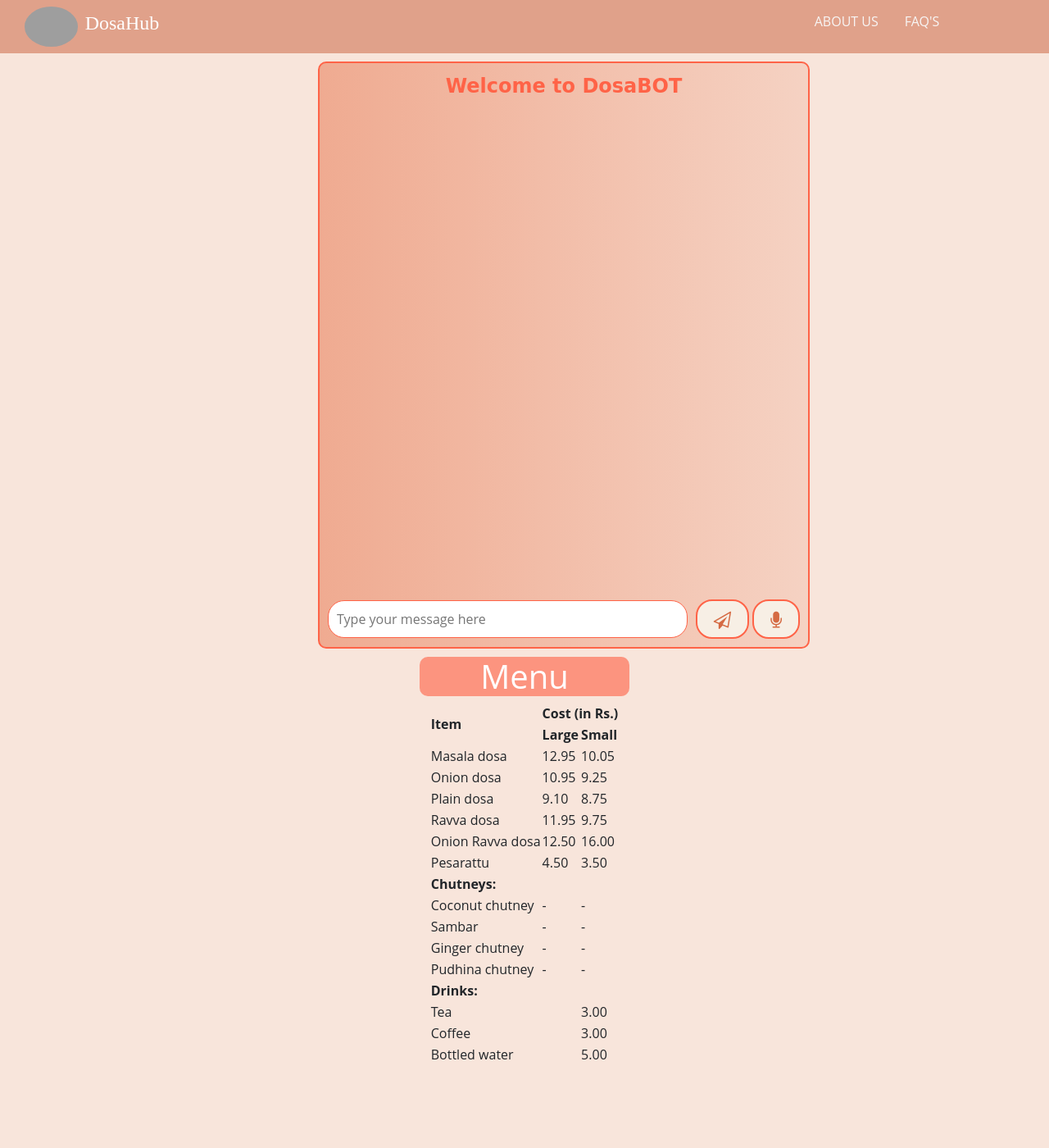
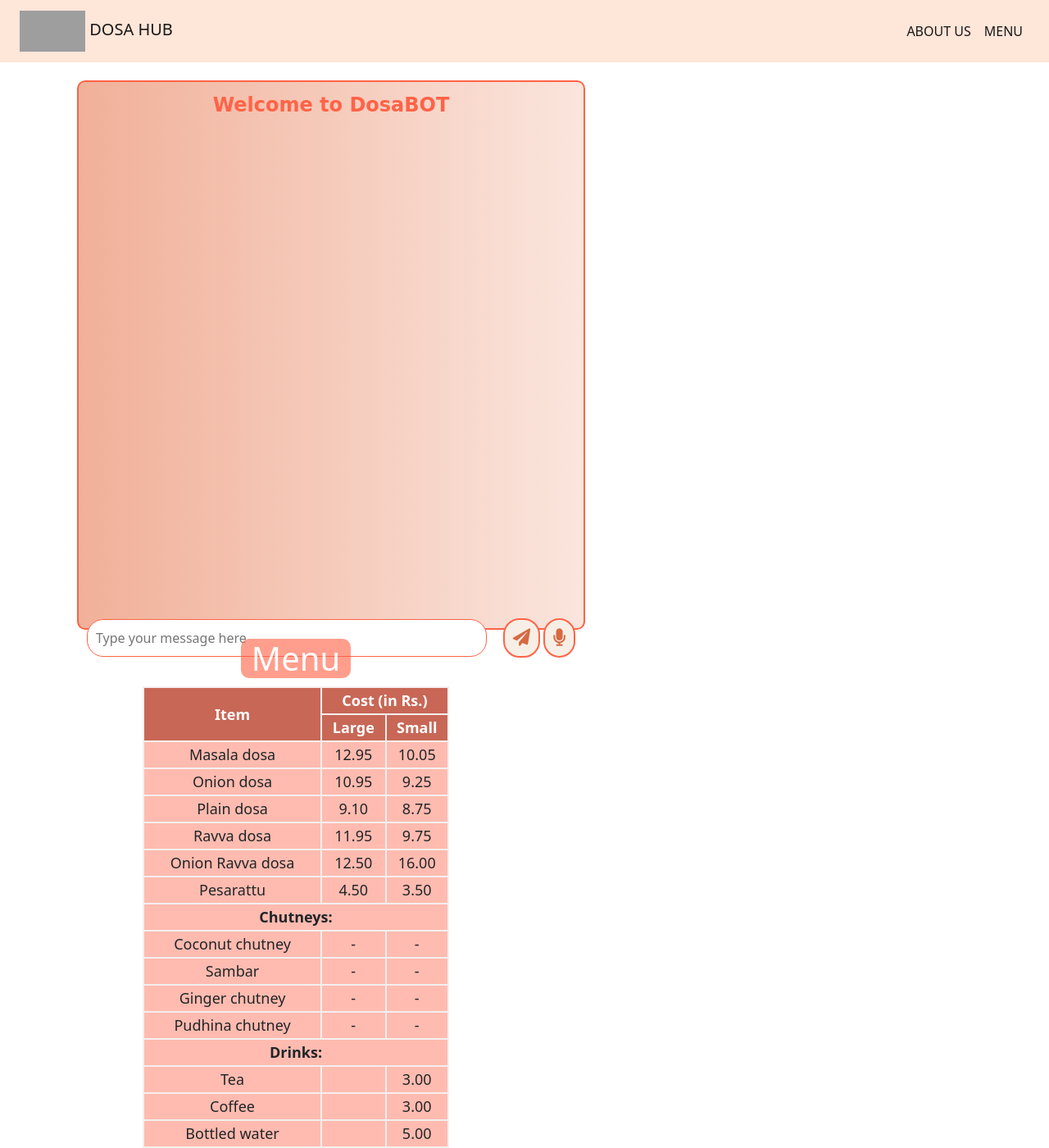
Before and after one commit to Gayathri0315/DosaBot, a FastAPI app: page / in a window 1280 px wide. Shown: the whole page at 82% size. Before the commit the page ends 1292 px from the top, so only its background shows below. Run offline with FastAPI, Linux system fonts and the light colour scheme; some libraries are stand-ins or nearby versions; grey boxes are pictures that could not be loaded.

Commit message:
first commit

```diff
--- a/static/CSS/index.css
+++ b/static/CSS/index.css
@@ -1,8 +1,8 @@
 body {
   font-family: "Open Sans", sans-serif;
-  background-color:rgba(244, 212, 194, 0.584);
+  background-color:rgba(81, 199, 85, 0.584);
   /* background-image: url(https://t3.ftcdn.net/jpg/02/52/63/16/360_F_252631636_qnuNZp2bx1rjXJt2ydrsMVRTaMA1Nd43.jpg);/*
-  background-image: url("/static/waiter.png");*/
+  background-image: url("/static/waiter.png"); */
   background-repeat: no-repeat;
   background-size:16%;
   background-position: center;
@@ -20,16 +20,35 @@ header {
 }
 
 #chat-window {
-  width: 600px;
-  height:80%;
-  margin-left: 30%;
+  width:620px;
+  height:670px;
   background-image:linear-gradient(to right,rgba(237, 155, 125, 0.789),rgba(237, 155, 125, 0.258));
   padding: 10px;
   border:2px solid tomato;
   border-radius: 10px;
+  margin-top: 2%;
 }
 
-
+div table {
+  border-collapse: collapse;
+  width: 70%;
+  margin-top:2%;
+}
+div th{
+  border: 2px solid rgb(244, 239, 239);
+  background-color: rgba(199, 99, 81, 0.967); ;
+  padding: 2px;
+  font-size: 18px;
+  color:white;
+  text-align:center;
+}
+div td {
+  border: 2px solid rgb(244, 239, 239);
+  background-color: rgba(255, 99, 71, 0.433); ;
+  padding: 2px;
+  font-size: 18px;
+  text-align:center;
+}
  #text{
   margin-left: 10%;
   margin-right:10%;
@@ -46,13 +65,6 @@ header a:hover{
   background-color:rgb(199, 26, 26);
   border-radius: 20px;
 }
-
-#waiter{
-  width:25%;
-  height:80%;
-  margin-left: 10%;
-  margin-right:10%;
-}
 #chat-messages {
   height: calc(100vh - 200px);
   max-height: calc(100vh - 200px);
@@ -66,12 +78,12 @@ header a:hover{
 #chat-input {
   flex-grow: 1;
   padding: 10px;
-  margin-right: 10px;
+  margin-right:20px;
   border-radius: 20px;
   border: 1px solid tomato;
 }
 button[type="submit"] {
-  padding: 10px 20px;
+  padding: 10px;
   border-radius: 20px;
   background-color: #f7efe5;
   color: rgb(213, 106, 67);
@@ -81,7 +93,7 @@ button[type="submit"] {
 }
 
 button[type="submit"]:hover {
-  padding: 10px 20px;
+  padding: 10px;
   border-radius: 20px;
   background-color: tomato;
   color: rgb(253, 250, 249);
@@ -112,12 +124,11 @@ button[type="submit"]:hover {
   margin-right: 10%;
   display: flex;
   color:white;
-  margin-left:10%;
+  margin-left:5%;
   float:left;
   width:fit-content;
   align-items: center;
   font-style: italic;
-  border-radius: 15px;
   border-radius: 20px 15px 20px 0px;
 }
 
@@ -130,7 +141,7 @@ button[type="submit"]:hover {
   color:white;
   width:fit-content;
   float:right;
-  margin-right: 10%;
+  margin-right: 5%;
   align-items: center;
   font-style: italic;
   border-radius: 20px 15px 0px 20px;
--- a/static/JS/app.js
+++ b/static/JS/app.js
@@ -6,7 +6,7 @@ const apiKey = "";
 const context = [
   {
     role: "system",
-    content: `You are OrderBot, an automated service to collect orders for a street dosa.
+    content: `You are OrderBot,an automated service to collect orders for a street dosa.
     You first greet the customer, then collect the order,
     and then ask if it's a pickup or delivery.
     You wait to collect the entire order, then summarize it and check for a final, all amounts are in Rupees.
@@ -40,6 +40,7 @@ const context = [
 
 let chatHistory = [...context];
 
+
 form.addEventListener("submit", async (e) => {
   e.preventDefault();
   const message = input.value;
@@ -56,7 +57,7 @@ form.addEventListener("submit", async (e) => {
     "https://api.openai.com/v1/completions",
     {
       prompt: chatHistory.map((msg) => msg.content).join("\n"),
-      model: "gpt-3.5-turbo",
+      model: "text-davinci-003",
       temperature: 0,
       max_tokens: 1000,
       top_p: 1,
--- a/templates/index.html
+++ b/templates/index.html
@@ -1,123 +1,62 @@
 <!DOCTYPE html>
-<html>
+<html lang="en">
+
 <head>
+  <meta charset="UTF-8">
   <meta name="viewport" content="width=device-width, initial-scale=1.0">
-    <title>Chatbot</title>
+
+  <!-- Add your CSS file link here -->
+  <link rel="stylesheet" href="static/CSS/index.css">
   <link href="https://cdn.jsdelivr.net/npm/bootstrap@5.3.0/dist/css/bootstrap.min.css" rel="stylesheet" integrity="sha384-9ndCyUaIbzAi2FUVXJi0CjmCapSmO7SnpJef0486qhLnuZ2cdeRhO02iuK6FUUVM" crossorigin="anonymous">
     <script src="https://cdn.jsdelivr.net/npm/bootstrap@5.3.0/dist/js/bootstrap.bundle.min.js" integrity="sha384-geWF76RCwLtnZ8qwWowPQNguL3RmwHVBC9FhGdlKrxdiJJigb/j/68SIy3Te4Bkz" crossorigin="anonymous"></script>
     <link rel="stylesheet" type="text/css" href="static/CSS/index.css" />
     <link rel="stylesheet" href="https://cdnjs.cloudflare.com/ajax/libs/font-awesome/4.7.0/css/font-awesome.min.css">
+
+  <link href="https://cdn.jsdelivr.net/npm/bootstrap@5.0.2/dist/css/bootstrap.min.css" rel="stylesheet"
+    integrity="sha384-EVSTQN3/azprG1Anm3QDgpJLIm9Nao0Yz1ztcQTwFspd3yD65VohhpuuCOmLASjC" crossorigin="anonymous">
+  <script src="https://cdn.jsdelivr.net/npm/bootstrap@5.0.2/dist/js/bootstrap.bundle.min.js"
+    integrity="sha384-MrcW6ZMFYlzcLA8Nl+NtUVF0sA7MsXsP1UyJoMp4YLEuNSfAP+JcXn/tWtIaxVXM"
+    crossorigin="anonymous"></script>
+  <link rel="stylesheet" href="https://cdn.jsdelivr.net/npm/@fortawesome/fontawesome-free@6.2.1/css/fontawesome.min.css"
+    integrity="sha384-QYIZto+st3yW+o8+5OHfT6S482Zsvz2WfOzpFSXMF9zqeLcFV0/wlZpMtyFcZALm" crossorigin="anonymous">
+  <link rel="stylesheet" href="https://cdnjs.cloudflare.com/ajax/libs/font-awesome/5.15.3/css/all.min.css" />
+  <script src="https://cdn.jsdelivr.net/npm/flatpickr@4.6.9/dist/flatpickr.min.js"></script>
+<link rel="stylesheet" href="https://cdn.jsdelivr.net/npm/flatpickr@4.6.9/dist/flatpickr.min.css">
 </head>
+
 <body>
-    <header>
+  <section id="nav-bar">
+    <nav class="navbar navbar-expand-lg navbar-light " style="background-color: hsla(21, 93%, 88%, 0.635);">
+      <div class="container-fluid">
+        <a class="navbar-brand" href="#"><img src="https://encrypted-tbn0.gstatic.com/images?q=tbn:ANd9GcTDtYiFdVfdRT0YRyRePCtKjAFWWdxNC86LaA&usqp=CAU" alt="logo"
+            style="height:50px;width:80px"> DOSA HUB</a>
+        <button class="navbar-toggler" type="button" data-bs-toggle="collapse" data-bs-target="#navbarSupportedContent"
+          aria-controls="navbarSupportedContent" aria-expanded="false" aria-label="Toggle navigation">
 
-      <nav class="navbar navbar-light justify-content-end" style="background-color: rgb(224, 161, 138);">
-        <!-- Navbar content -->
-        <img src="https://encrypted-tbn0.gstatic.com/images?q=tbn:ANd9GcTDtYiFdVfdRT0YRyRePCtKjAFWWdxNC86LaA&usqp=CAU" style="width:5%;margin-top:1%;border-radius:50%">&nbsp;&nbsp;
-        <h1 style="margin-top:1%;color:white;font-family:ponyclub;margin-right:60%;font-size: 24px;">DosaHub</h1>
+          <i class="fa fa-bars" aria-hidden="true"></i>
 
-      <ul class="nav justify-content-end" style="margin-right: 10%;">
-
+        </button>
+        <div class="collapse navbar-collapse" id="navbarSupportedContent">
+          <ul class="navbar-nav ms-auto" style="float:right">
             <li class="nav-item">
-          <a class="nav-link" style="color: rgb(247, 245, 244);" href="#">ABOUT US</a>
+              <a class="nav-link active" href="#">ABOUT US</a>
             </li>
             <li class="nav-item">
-          <a class="nav-link" style="color: rgb(247, 245, 244);" href="#">FAQ'S</a>
+              <a class="nav-link active" aria-current="page" href="#">MENU</a>
             </li>
           </ul>
+        </div>
+      </div>
     </nav>
-    </header>
- <!-- <img src="static/waiter.png" id="waiter" style="max-width:40%;height:50%;float:left"> -->
-<!-- <p id="text" style="float:right;width:40%">Hello! &#128512;<br><b>Welcome to Dosa Palace</b><br>You are at the right place to order dosa.You can use the chatbot to place your order.</p>
-          -->
-  <div style="width:100%" id="main-content">
-    <!-- <div id="table-content">
-    <table>
-      <thead>
-        <tr>
-          <th rowspan="2">Item</th>
-          <th colspan="2">Cost (in Rs.)</th>
-        </tr>
-        <tr>
-          <th>Large</th>
-          <th>Small</th>
-        </tr>
-      </thead>
-      <tbody>
-        <tr>
-          <td>Masala dosa</td>
-          <td>12.95</td>
-          <td>10.05</td>
-        </tr>
-        <tr>
-          <td>Onion dosa</td>
-          <td>10.95</td>
-          <td>9.25</td>
-        </tr>
-        <tr>
-          <td>Plain dosa</td>
-          <td>9.10</td>
-          <td>8.75</td>
-        </tr>
-        <tr>
-          <td>Ravva dosa</td>
-          <td>11.95</td>
-          <td>9.75</td>
-        </tr>
-        <tr>
-          <td>Onion Ravva dosa</td>
-          <td>12.50</td>
-          <td>16.00</td>
-        </tr>
-        <tr>
-          <td>Pesarattu</td>
-          <td>4.50</td>
-          <td>3.50</td>
-        </tr>
-        <tr>
-          <td colspan="3"><strong>Chutneys:</strong></td>
-        </tr>
-        <tr>
-          <td>Coconut chutney</td>
-          <td>-</td>
-          <td>-</td>
-        </tr>
-        <tr>
-          <td>Sambar</td>
-          <td>-</td>
-          <td>-</td>
-        </tr>
-        <tr>
-          <td>Ginger chutney</td>
-          <td>-</td>
-          <td>-</td>
-        </tr>
-        <tr>
-          <td>Pudhina chutney</td>
-          <td>-</td>
-          <td>-</td>
-        </tr>
-        <tr>
-          <td colspan="3"><strong>Drinks:</strong></td>
-        </tr>
-        <tr>
-          <td>Tea</td>
-          <td></td>
-          <td>3.00</td>
-        </tr>
-        <tr>
-          <td>Coffee</td>
-          <td></td>
-          <td>3.00</td>
-        </tr>
-        <tr>
-          <td>Bottled water</td>
-          <td></td>
-          <td>5.00</td>
-        </tr>
-      </tbody>
-    </table>
-    </div> -->
+  </section>
+
+  <section id="banner">
+    <div class='container'>
+      <div class="row">
+        <!-- <div class="col"> -->
+                <!-- <img src="waiter.png" id="waiter" style="width:100%;margin-left:0;"> -->
+        <!-- </div> -->
+        <div class="col">
             <div id="chat-window">
                 <div class="main-title">Welcome to DosaBOT</div>
                 <div id="chat-messages"></div>
@@ -129,14 +68,17 @@
                     placeholder="Type your message here"
                     required
                   />
-        <button type="submit"><i class="fa fa-paper-plane-o fa-lg"></i></button>&nbsp;
+                  <button type="submit"><i class="fa fa-paper-plane fa-lg"></i></button>&nbsp;
                   <button type="submit"><i class="fa fa-microphone fa-lg"></i></button>
                 </form>
             </div>
         </div>
+
+
+        <div class="col-md-6 text-center">
             <div id="table-content" align="center">
-      <h1 style="background-color: rgba(255, 99, 71, 0.619);color: white;width:20%;border-radius: 10px;">Menu</h1>
-      <table>
+                <h1 style="background-color: rgba(255, 99, 71, 0.619);margin-top:2%;color: white;width:25%;border-radius: 10px;">Menu</h1>
+                <table id="menu">
                   <thead>
                     <tr>
                       <th rowspan="2">Item</th>
@@ -222,6 +164,11 @@
                   </tbody>
                 </table>
                 </div>
+        </div>
+      </div>
+    </div>
+  </section>
+
   <script src="https://cdnjs.cloudflare.com/ajax/libs/axios/1.2.3/axios.min.js"></script>
   <script src="static/JS/app.js"></script>
 </body>
```
Lines whose indentation alone changed are shown as unchanged.
